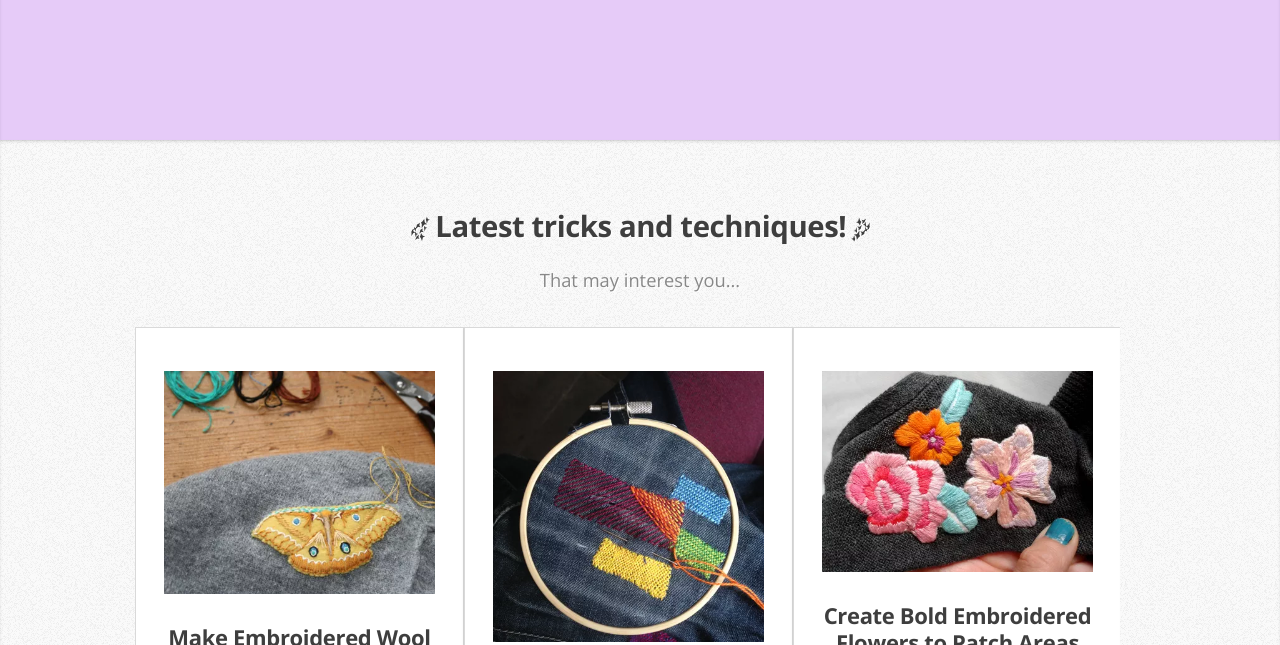
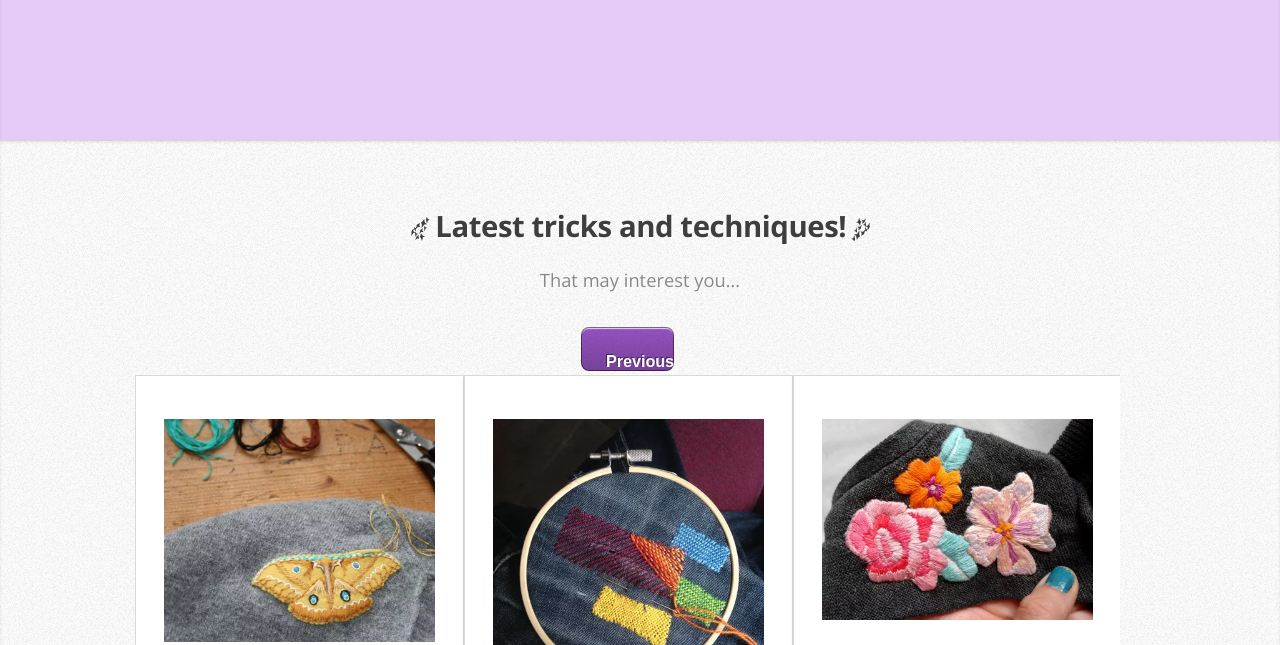
Before and after one commit to hubi94/starstruck, a plain HTML site: page index.html in a window 1280 px wide. Shown: the part 498-1143 px from the top of the page. Drawn offline with nearby package versions, Linux system fonts and the light colour scheme.

Commit message:
undo css on slick buttons

```diff
--- a/assets/css/main.css
+++ b/assets/css/main.css
@@ -1741,7 +1741,7 @@ article:last-child {
 
 /* SLICK customization */
 
-.slick-arrow {
+/*.slick-arrow {
   position: absolute;
   left: 20px;
   top: 50%;
@@ -1751,7 +1751,7 @@ article:last-child {
 .slick-next {
   left: auto;
   right: 20px;
-}
+}*/
 
 /* Button */
 
```
